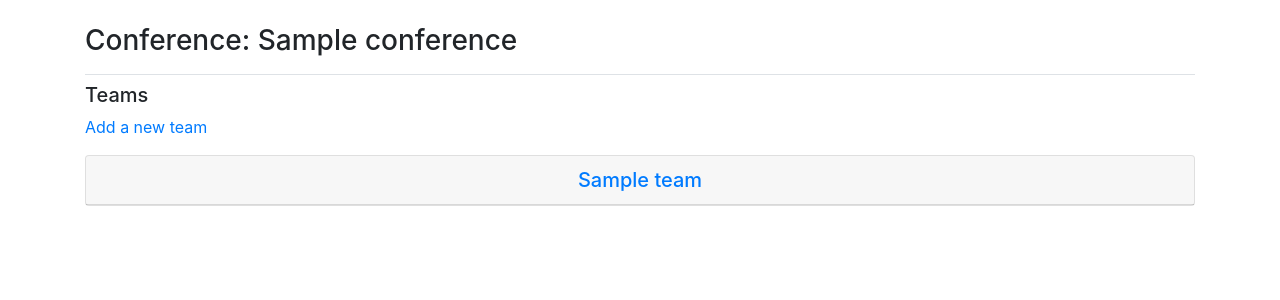
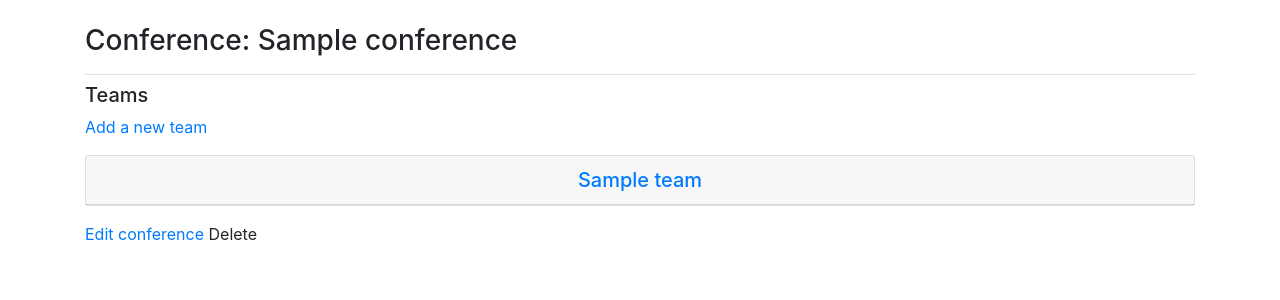
Before and after one commit to dalenledingham/NCAA-Django, a Django app: page /conferences/1/ in a window 1280 px wide. Shown: the part 58-358 px from the top of the page. Run offline with Django 3.2, Linux system fonts and the light colour scheme; a user stored in the database is signed in; tables that the repository leaves empty hold one stand-in row (values such as "Sample post"); some libraries are stand-ins or nearby versions.

Commit message:
Added ability to edit conference and changed register page styling

```diff
--- a/final_project/settings.py
+++ b/final_project/settings.py
@@ -11,7 +11,6 @@ https://docs.djangoproject.com/en/3.2/ref/settings/
 """
 
 from pathlib import Path
-import os
 
 # Build paths inside the project like this: BASE_DIR / 'subdir'.
 BASE_DIR = Path(__file__).resolve().parent.parent
@@ -19,6 +18,8 @@ BASE_DIR = Path(__file__).resolve().parent.parent
 
 # Quick-start development settings - unsuitable for production
 # See https://docs.djangoproject.com/en/3.2/howto/deployment/checklist/
+
+import os
 
 # SECURITY WARNING: keep the secret key used in production secret!
 SECRET_KEY = 'django-insecure-@#(^tjkxdj%#5%q^^eza1ih671v1cngf-lrww68%z$=a4zw3=^'
--- a/ncaa/templates/ncaa/conference.html
+++ b/ncaa/templates/ncaa/conference.html
@@ -23,4 +23,9 @@
   {% empty %}
     <p>There are no teams in this conference yet.</p>
   {% endfor %}
+
+  <p>
+    <a href="{% url 'ncaa:edit_conference' conference.id %}">Edit conference</a>
+    Delete
+  </p>
 {% endblock content %}
--- a/ncaa/templates/ncaa/index.html
+++ b/ncaa/templates/ncaa/index.html
@@ -3,7 +3,7 @@
 {% block page_header %}
   <div class="jumbotron">
     {% if user.is_authenticated %}
-      <h1 class="display-3">Welcome back, {{ user.username }}!</h1>
+      <h1 class="display-3">Welcome, {{ user.username }}!</h1>
 
       <p class="lead">Your custom NCAA league is ready and waiting for you to get back to managing!</p>
     {% else %}
--- a/ncaa/urls.py
+++ b/ncaa/urls.py
@@ -28,4 +28,7 @@ urlpatterns = [
 
   # Page for adding a new Player
   path('new_player/<int:team_id>/', views.new_player, name='new_player'),
+
+  # Page for editing a conference
+  path('edit_conference/<int:conference_id>/', views.edit_conference, name='edit_conference'),
 ]
--- a/ncaa/views.py
+++ b/ncaa/views.py
@@ -109,3 +109,20 @@ def new_player(request, team_id):
   # Display a blank or invalid form
   context = {'team': team, 'form': form}
   return render(request, 'ncaa/new_player.html', context)
+
+def edit_conference(request, conference_id):
+  """Edit an existing conference"""
+  conference = Conference.objects.get(id=conference_id)
+
+  if request.method != 'POST':
+    # Initial request; pre-fill form with the current conference
+    form = ConferenceForm(instance=conference)
+  else:
+    # POST data submitted; process data
+    form = ConferenceForm(instance=conference, data=request.POST)
+    if form.is_valid():
+      form.save()
+      return redirect('ncaa:conference', conference_id=conference_id)
+
+  context = {'conference': conference, 'form': form}
+  return render(request, 'ncaa/edit_conference.html', context)
```
Also changed, not shown: ncaa/templates/ncaa/edit_conference.html (added, +15 -0 lines), users/templates/registration/register.html (+5 -2 lines).
